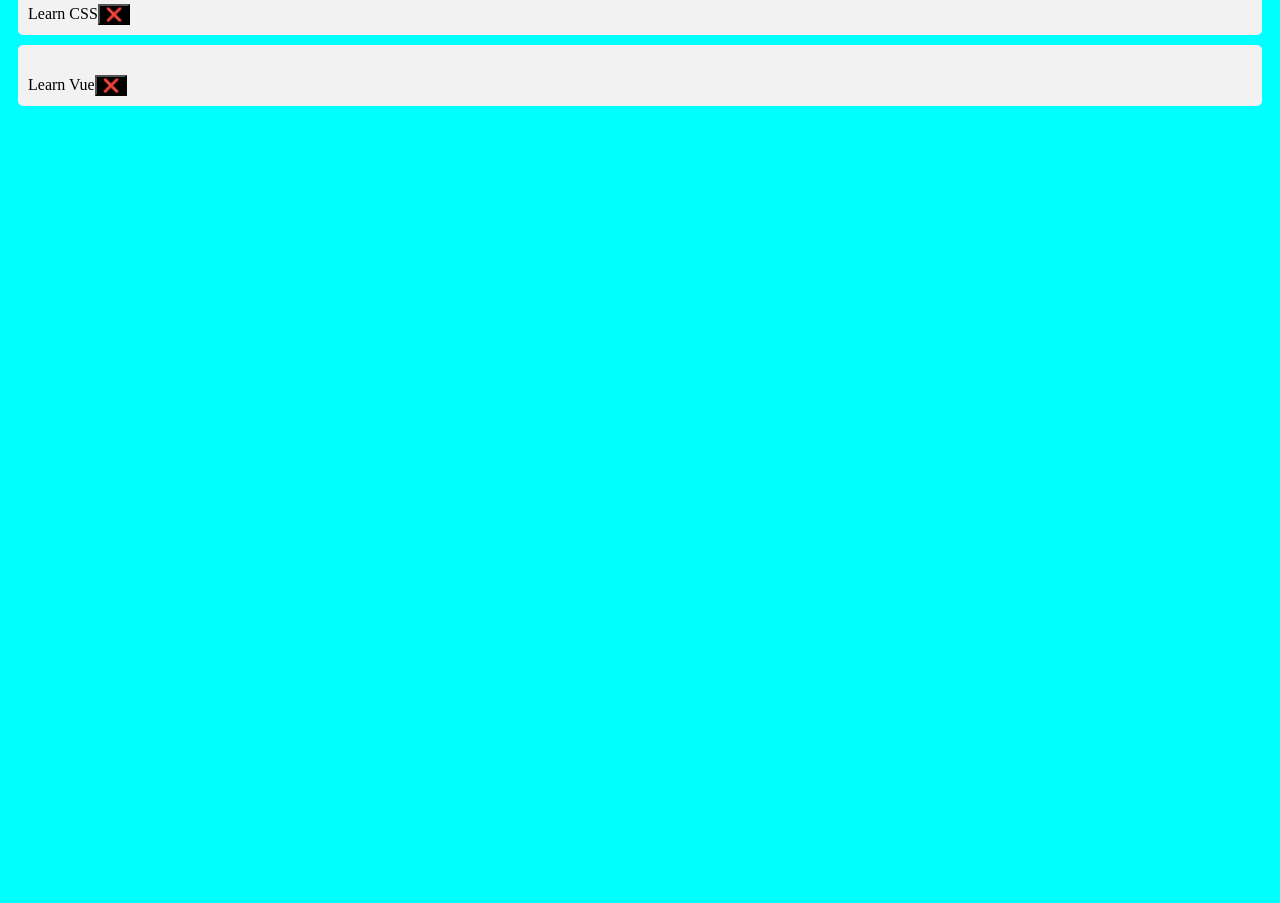
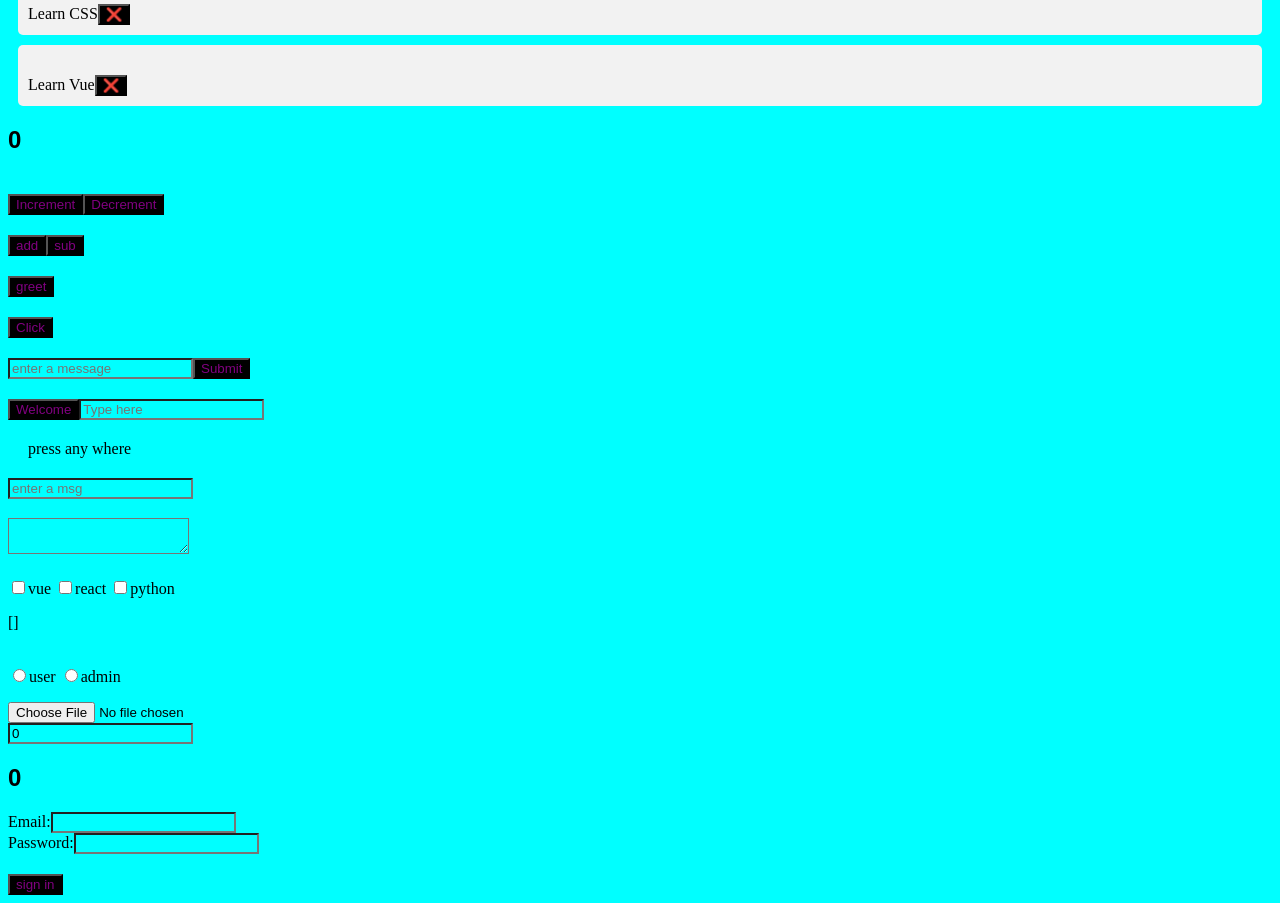
Before and after one commit to Subhanshaik123/Vue_Learn, a Vue app: page / in a window 1280 px wide. Shown: the part 5200-6103 px from the top of the page. Before the commit the page ends 5322 px from the top, so only its background shows below. Built offline with nearby package versions, Linux system fonts and the light colour scheme.

Commit message:
Added vue learning files

```diff
--- a/src/App.vue
+++ b/src/App.vue
@@ -5,6 +5,7 @@ import Day_2 from "./Day_2.vue";
 import Day_3 from "./Day_3.vue";
 import Day_4 from "./Day_4.vue";
 import Day_5 from "./Day_5.vue";
+import Day_6 from "./Day_6.vue";
 </script>
 
 <template>
@@ -13,4 +14,5 @@ import Day_5 from "./Day_5.vue";
  <Day_3 />
  <Day_4 />
  <Day_5 />
+ <Day_6 />
 </template>
--- /dev/null
+++ b/src/Day_6.vue
@@ -0,0 +1,116 @@
+<script setup>
+import {ref,reactive} from 'vue'
+const count = ref(0)
+function increase(event,message){
+  count.value++
+  console.log(message)
+  console.log(event.target)
+}
+function decrease(){
+  if(count.value > 0){
+    count.value--
+  }
+}
+function greet(name){
+  alert("Hello" + name)
+}
+function parentClick(){
+    alert("Parent")
+}
+function childClick(){
+    alert("Child")
+}
+function submitForm(){
+    alert("Form Submitted")
+}
+function sayHello(){
+    alert("Hello")
+}
+function parent(){
+  alert("parent")
+}
+function child(){
+  alert ("child")
+}
+const text = ref('')
+function search() {
+    alert("Searching...")
+}
+function clearInput() {
+    text.value = ''
+}
+function saveDoc() {
+    alert("Document Saved")
+}
+function openCommandPalette() {
+    alert("Command Palette Opened")
+}
+function leftclick(){
+  alert("left click pressed")
+}
+function rightclick(){
+  alert ("right click pressed")
+}
+function middleclick(){
+  alert ("middle click pressed")
+}
+const msg = ref('')
+const bio = ref('')
+const skills = ref([])
+const role = ref('')
+function onfilechange(event){
+  const file = event.target.files[0]
+  console.log(event)
+}
+const age = ref(0)
+const form = reactive({
+  email:'',
+  password:''
+})
+function submit(){
+  console.log("form submitted")
+  console.log(form)
+}
+</script>
+<template>
+  <h2>{{count}}</h2>
+  <button @click="count++">Increment</button>
+  <button @click="count--">Decrement</button><br></br>
+  <button @click="increase($event,'Buttonclicked')">add</button>
+  <button @click="decrease">sub</button><br>
+  <button @click="greet('  Subhan')">greet</button>
+  <div @click.capture="parentClick">
+<button @click.stop="childClick">Click</button>
+</div>
+<form @submit.prevent="submitForm">
+<input type="text" placeholder="enter a message">
+<button>Submit</button>
+</form>
+<button @click.once="sayHello">Welcome</button>
+<input v-model="text" placeholder="Type here" @keyup.enter="search"
+@keyup.esc="clearInput" @keydown.ctrl.s.prevent="saveDoc"
+@keydown.meta.k="openCommandPalette">
+<div style="background-color: aqua; padding: 20px;" @click.left="leftclick"
+  @click.right.prevent="rightclick" @click.middle="middleclick">press any where</div>
+<input v-model="msg" placeholder="enter a msg"></input>
+<h2>{{msg}}</h2>
+<textarea v-model="bio"></textarea>
+<h2>{{msg}}</h2>
+<input type="checkbox" value="vue" v-model="skills">vue</input>
+<input type="checkbox" value="react" v-model="skills">react</input>
+<input type="checkbox" value="python" v-model="skills">python</input>
+<p>{{skills}}</p><br></br>
+<input type="radio" value="user" v-model="role">user</input>
+<input type="radio" value="admin" v-model="role">admin</input>
+<p>{{role}}</p>
+<input type="file" @change="onfilechange"></input><br></br>
+<input v-model.number="age"></input>
+<h2>{{age}}</h2>
+<form @submit.prevent="submit">
+<label>Email:</label>
+<input type="email" v-model.trim="form.email"required></input><br></br>
+<label>Password:</label>
+<input type="password" v-model="form.password"required minlength="8"></input><br></br>
+<button type="submit">sign in</button>
+</form>
+</template>
```
